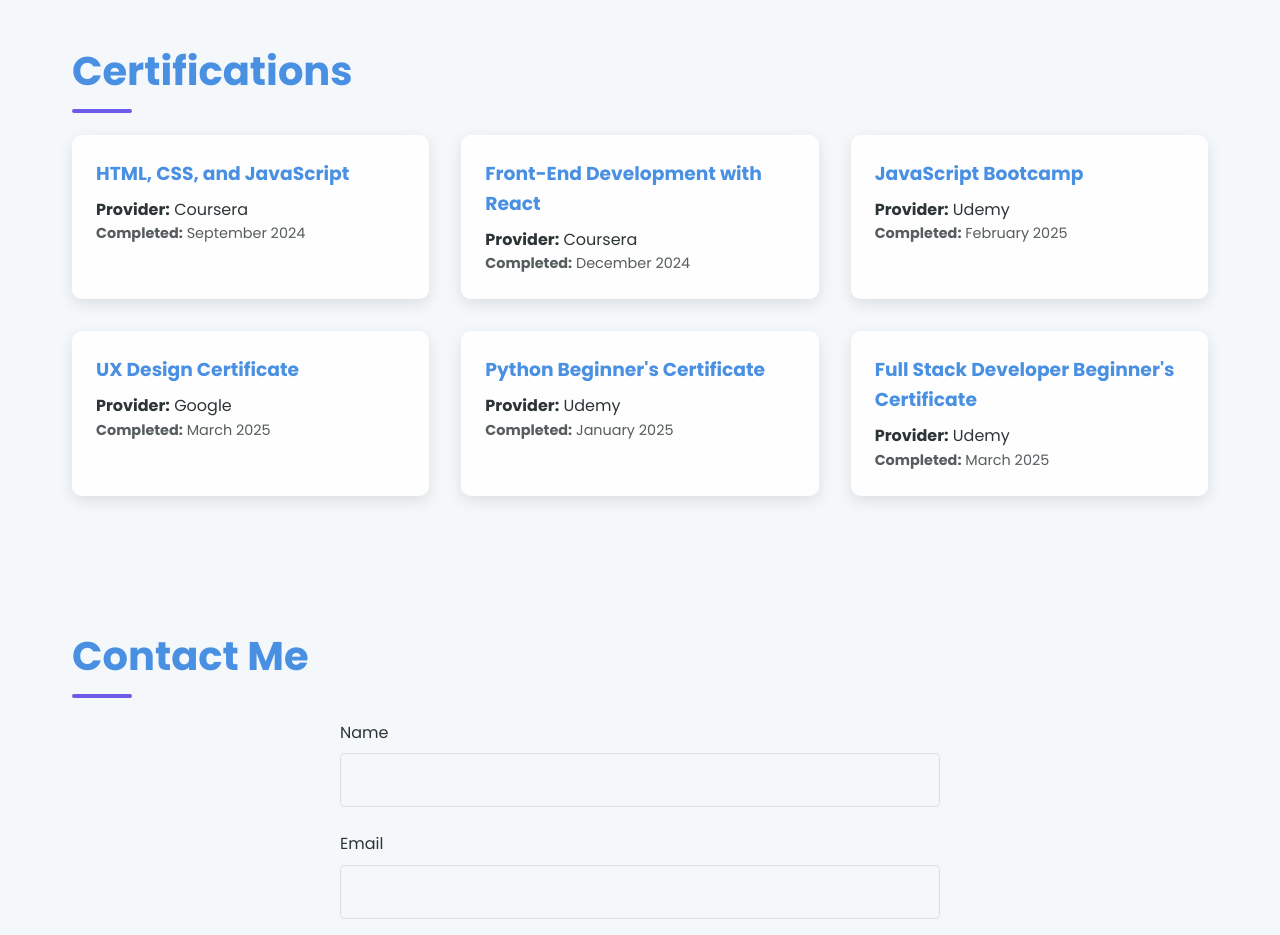
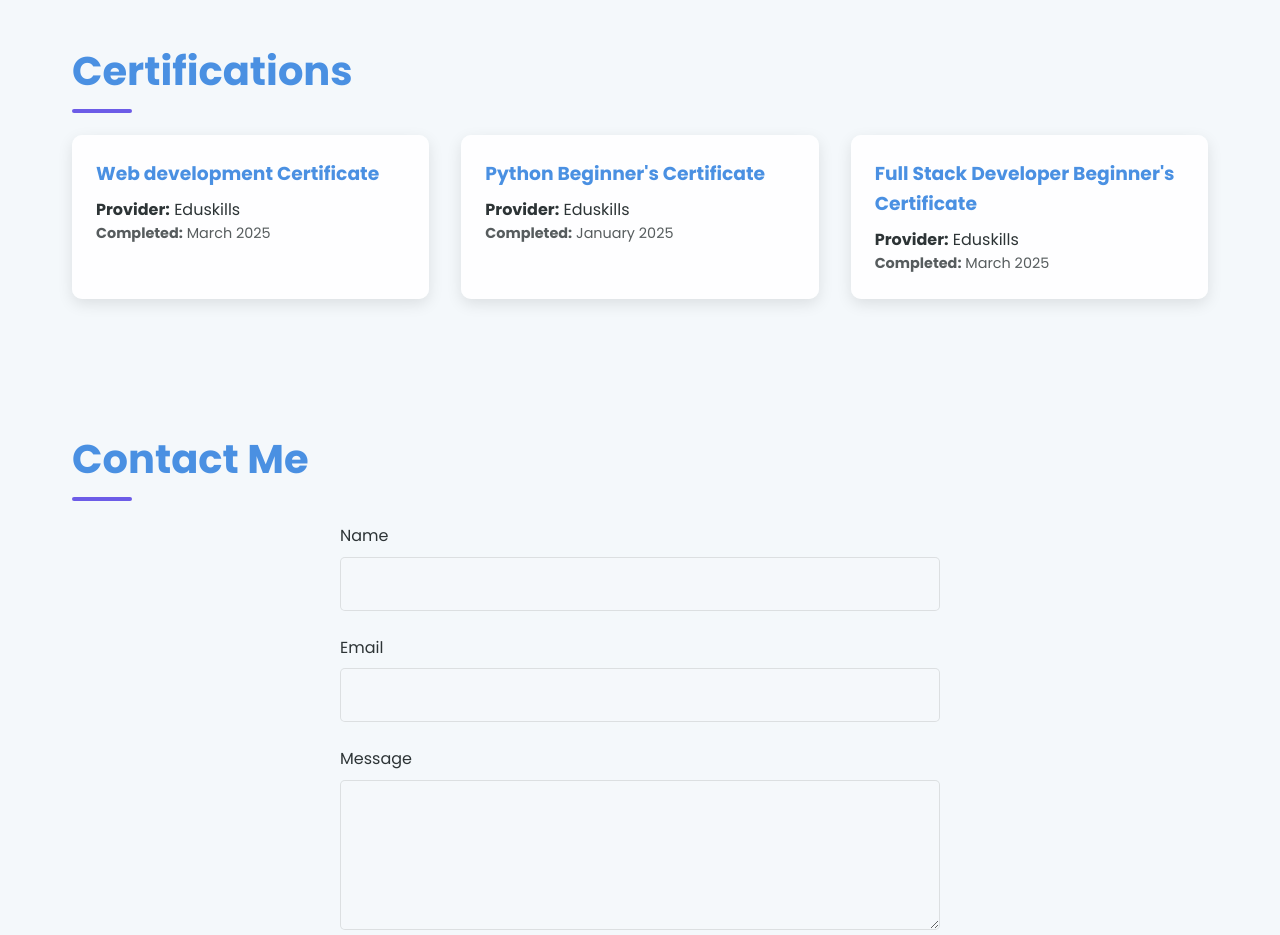
Before and after one commit to aryuchan/porfolio-webpage, a plain HTML site: page index.html in a window 1280 px wide. Shown: the part 1860-2795 px from the top of the page. Drawn offline with nearby package versions, Linux system fonts and the light colour scheme.

Commit message:
index.html

```diff
--- a/index.html
+++ b/index.html
@@ -718,39 +718,23 @@
 
   <div class="certs-container">
 
-    <article class="cert-card">
-      <h3>HTML, CSS, and JavaScript</h3>
-      <p><strong>Provider:</strong> Coursera</p>
-      <p class="cert-date"><strong>Completed:</strong> September 2024</p>
-    </article>
+
 
     <article class="cert-card">
-      <h3>Front-End Development with React</h3>
-      <p><strong>Provider:</strong> Coursera</p>
-      <p class="cert-date"><strong>Completed:</strong> December 2024</p>
-    </article>
-
-    <article class="cert-card">
-      <h3>JavaScript Bootcamp</h3>
-      <p><strong>Provider:</strong> Udemy</p>
-      <p class="cert-date"><strong>Completed:</strong> February 2025</p>
-    </article>
-
-    <article class="cert-card">
-      <h3>UX Design Certificate</h3>
-      <p><strong>Provider:</strong> Google</p>
+      <h3>Web development Certificate</h3>
+      <p><strong>Provider:</strong> Eduskills</p>
       <p class="cert-date"><strong>Completed:</strong> March 2025</p>
     </article>
 
     <article class="cert-card">
       <h3>Python Beginner's Certificate</h3>
-      <p><strong>Provider:</strong> Udemy</p>
+      <p><strong>Provider:</strong> Eduskills</p>
       <p class="cert-date"><strong>Completed:</strong> January 2025</p>
     </article>
 
     <article class="cert-card">
       <h3>Full Stack Developer Beginner's Certificate</h3>
-      <p><strong>Provider:</strong> Udemy</p>
+      <p><strong>Provider:</strong> Eduskills</p>
       <p class="cert-date"><strong>Completed:</strong> March 2025</p>
     </article>
 
```
